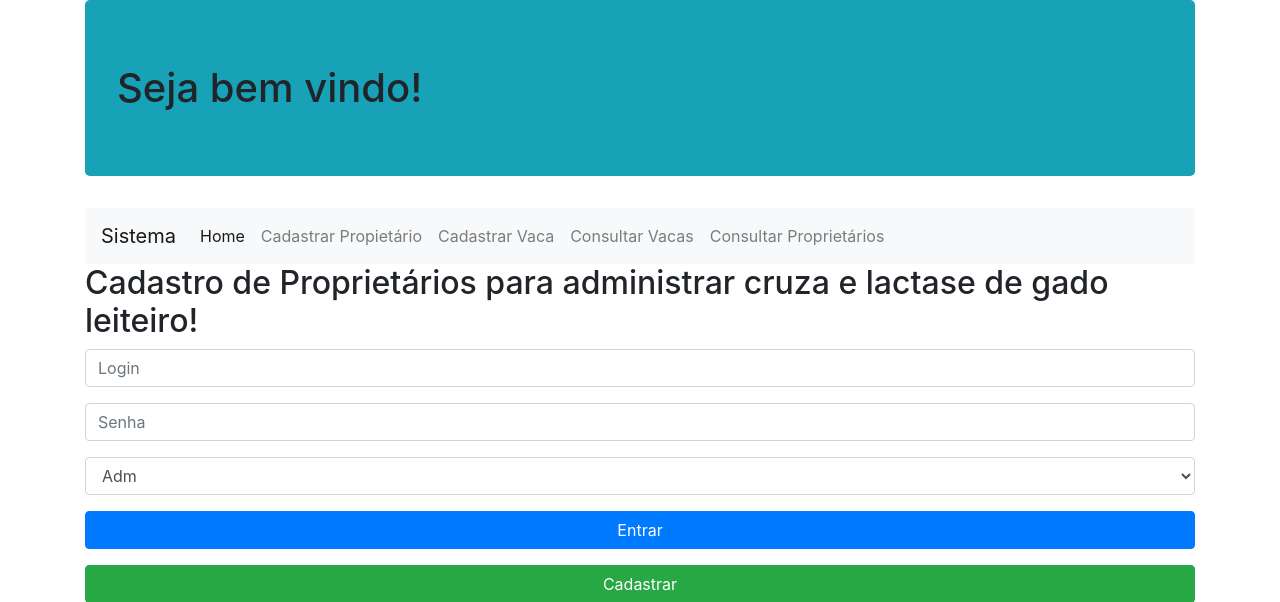
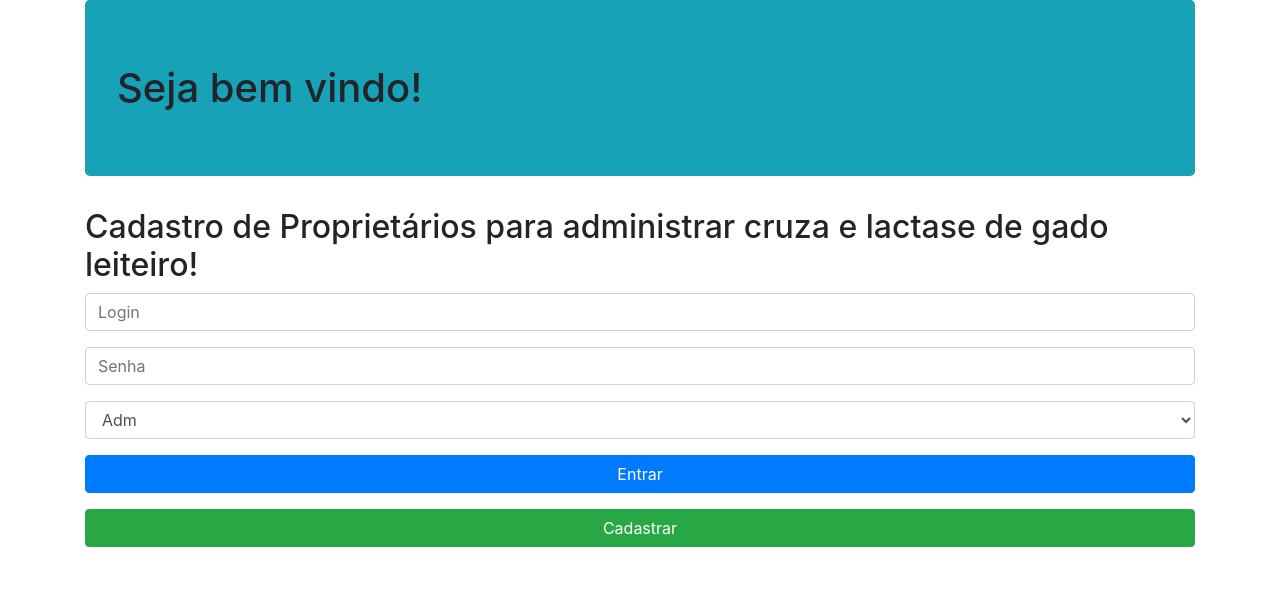
Before and after one commit to HenriSmacha/TrabalhoFinal-CH, a PHP site: page / in a window 1280 px wide. Shown: the top 602 px of the page. Run offline with PHP 8.4, Linux system fonts and the light colour scheme; some libraries are stand-ins or nearby versions.

Commit message:
correção de bugs e adicionado pequeno sistema de restrição

```diff
--- a/consultar-proprietario.php
+++ b/consultar-proprietario.php
@@ -6,11 +6,7 @@ include_once 'dao/proprietariodao.class.php';
 include_once 'modelo/proprietario.class.php';
 include_once 'util/helper.class.php';
 
-if(!isset($_SESSION['privateUser'])){
-
-    $_SESSION['msg'] = "Você precisa estar logado!";
-    return;
-}else if(isset($_SESSION['privateUser'])){
+ if(isset($_SESSION['privateUser'])){
   include_once 'modelo/user.class.php';
 
   $user = unserialize($_SESSION['privateUser']);
--- a/index.php
+++ b/index.php
@@ -17,32 +17,7 @@ include_once 'util/helper.class.php';
   <div class="container">
     <h1 class="jumbotron bg-info">Seja bem vindo!</h1>
 
-    <nav class="navbar navbar-expand-lg navbar-light bg-light">
-      <a class="navbar-brand" href="#">Sistema</a>
-      <button class="navbar-toggler" type="button" data-toggle="collapse" data-target="#navbarNav" aria-controls="navbarNav" aria-expanded="false" aria-label="Toggle navigation">
-        <span class="navbar-toggler-icon"></span>
-      </button>
 
-      <div class="collapse navbar-collapse" id="navbarNav">
-        <ul class="navbar-nav">
-          <li class="nav-item active">
-            <a class="nav-link" href="index.php">Home<span class="sr-only">(current)</span></a>
-          </li>
-          <li class="nav-item">
-            <a class="nav-link" href="cadastro-proprietario.php">Cadastrar Propietário</a>
-          </li>
-          <li class="nav-item">
-            <a class="nav-link" href="cadastro-vaca.php">Cadastrar Vaca</a>
-          </li>
-          <li class="nav-item">
-            <a class="nav-link" href="consultar-vaca.php">Consultar Vacas</a>
-          </li>
-          <li class="nav-item">
-            <a class="nav-link" href="consultar-proprietario.php">Consultar Proprietários</span></a>
-          </li>
-        </ul>
-      </div>
-    </nav>
 
     <h2>Cadastro de Proprietários para administrar cruza e lactase de gado leiteiro!</h2>
 
@@ -83,6 +58,34 @@ include_once 'util/helper.class.php';
     </form>
     <?php
     }else{
+    ?>
+      <nav class="navbar navbar-expand-lg navbar-light bg-light">
+        <a class="navbar-brand" href="#">Sistema</a>
+        <button class="navbar-toggler" type="button" data-toggle="collapse" data-target="#navbarNav" aria-controls="navbarNav" aria-expanded="false" aria-label="Toggle navigation">
+          <span class="navbar-toggler-icon"></span>
+        </button>
+
+        <div class="collapse navbar-collapse" id="navbarNav">
+          <ul class="navbar-nav">
+            <li class="nav-item active">
+              <a class="nav-link" href="index.php">Home<span class="sr-only">(current)</span></a>
+            </li>
+            <li class="nav-item">
+              <a class="nav-link" href="cadastro-proprietario.php">Cadastrar Propietário</a>
+            </li>
+            <li class="nav-item">
+              <a class="nav-link" href="cadastro-vaca.php">Cadastrar Vaca</a>
+            </li>
+            <li class="nav-item">
+              <a class="nav-link" href="consultar-vaca.php">Consultar Vacas</a>
+            </li>
+            <li class="nav-item">
+              <a class="nav-link" href="consultar-proprietario.php">Consultar Proprietários</span></a>
+            </li>
+          </ul>
+        </div>
+      </nav>
+      <?php
       include_once 'modelo/user.class.php';
 
       $user = unserialize($_SESSION['privateUser']);
@@ -99,8 +102,7 @@ include_once 'util/helper.class.php';
         header("location:index.php");
       }
     }
-    ?>
-    <?php
+
     if(isset($_POST['entrar'])){
       include_once 'modelo/user.class.php';
       include_once 'dao/userdao.class.php';
--- a/util/seguranca.class.php
+++ b/util/seguranca.class.php
@@ -6,7 +6,6 @@ class Seguranca {
   }
 
   public static function anttiEspSQLInjection($v){
-    $exp = addslashes(trim($v));
-    return preg_match($exp,$v);
+    return addslashes(trim($v));
   }
 }
--- a/util/validacao.class.php
+++ b/util/validacao.class.php
@@ -1,5 +1,5 @@
 <?php
-calss Validacao{
+class Validacao{
 
   public static function validarFrase($v){
   $exp = '/^[A-zÁ-ù ]{2,30}$/';
```
Also changed, not shown: cadastro-proprietario.php (+5 -14 lines), cadastro-vaca.php (+19 -4 lines).
